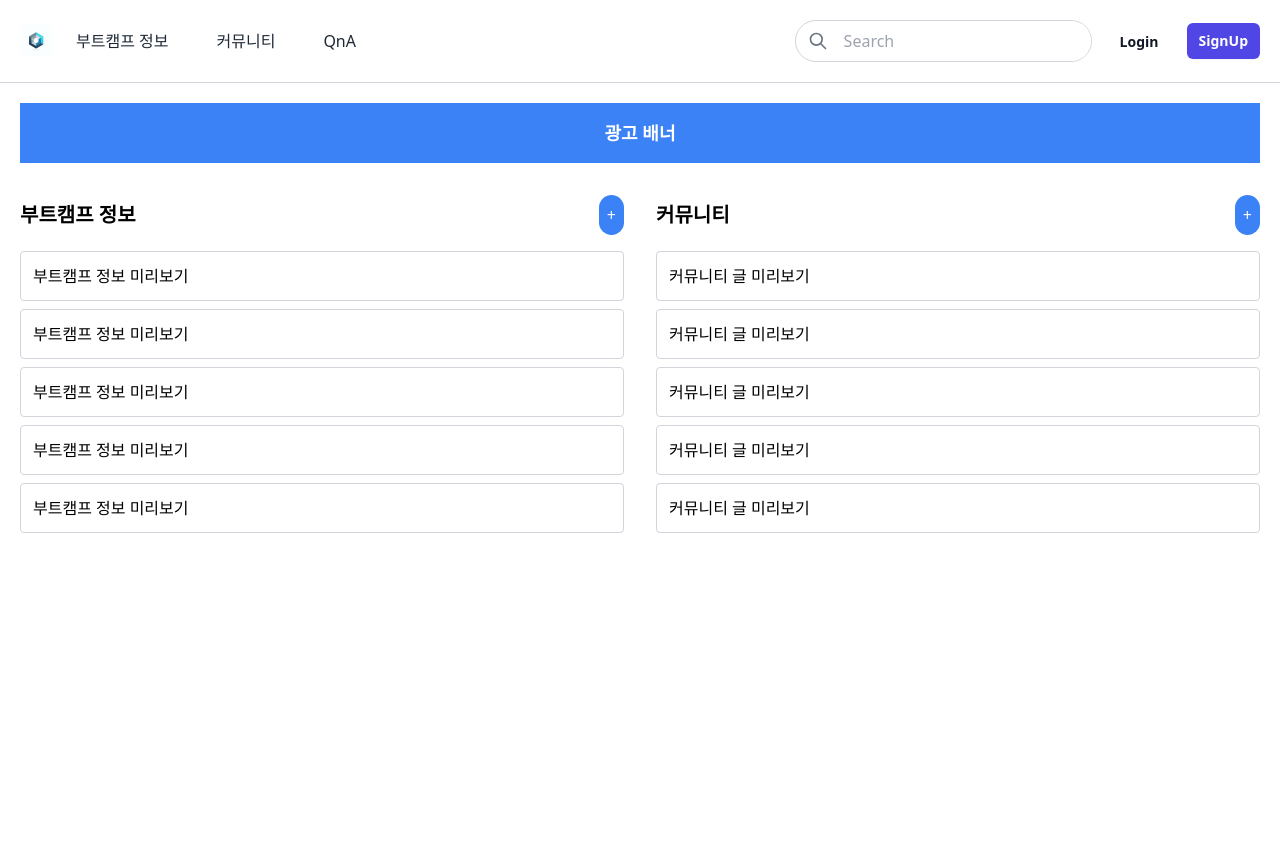
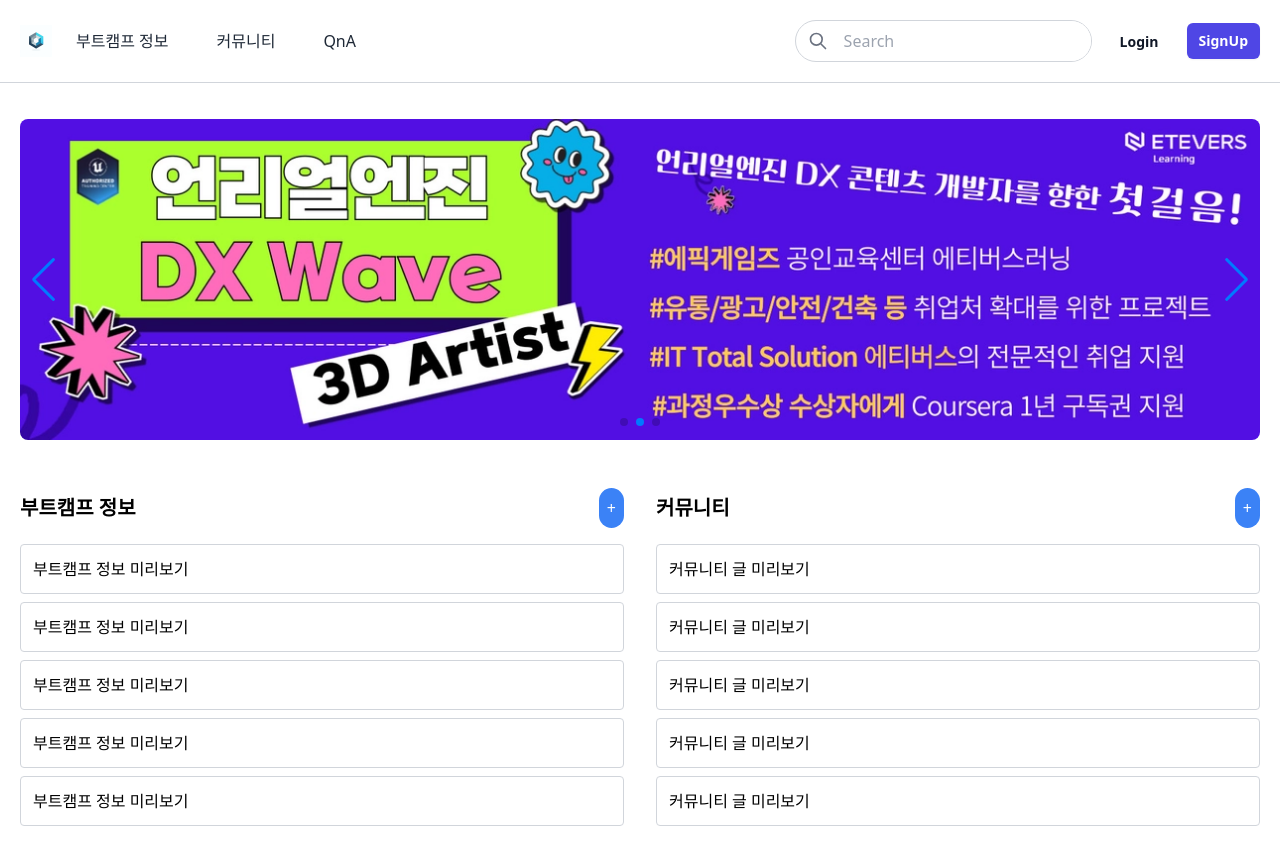
Before and after one commit to AI-x-optional/FE, a Next.js app: page / in a window 1280 px wide. Before the commit the page ends 800 px from the top, so only its background shows below. Built offline with nearby package versions, Linux system fonts and the light colour scheme.

Commit message:
[#15] Design: 광고 배너 슬라이더 구현

```diff
--- /dev/null
+++ b/app/components/bannerSlider.js
@@ -0,0 +1,53 @@
+"use client";
+import { Swiper, SwiperSlide } from 'swiper/react';
+import { Navigation, Pagination, Scrollbar, Autoplay } from 'swiper/modules';
+import SwiperCore from 'swiper';
+import 'swiper/css';
+import 'swiper/css/navigation';
+import 'swiper/css/pagination';
+
+export default function BannerSwiper() {
+    SwiperCore.use([Navigation, Pagination, Scrollbar, Autoplay]);
+    return (
+      <div className="swiper-container">
+        <Swiper
+          loop={true}
+          spaceBetween={30}
+          slidesPerView={1}
+          navigation={true}
+          pagination= {true}
+          centeredSlides={true}
+          autoplay={{
+            delay: 2500,
+            disableOnInteraction: false,
+          }}
+        >
+          {slideData.map((slide) => (
+            <SwiperSlide key={slide.id}>
+              <a href={slide.url}>
+                <img className='rounded-lg' src={slide.image}/>
+              </a>
+            </SwiperSlide>
+          ))}
+        </Swiper>
+      </div>
+    );
+  }
+
+  const slideData = [
+    {
+      id: 1,
+      image: "/banner.jpeg",
+      url: "https://www.eteverslearning.com/Camp-program/?idx=539&utm_source=boottent&utm_medium=referral"
+    },
+    {
+      id: 2,
+      image: "/banner.jpeg",
+      url: "https://www.eteverslearning.com/Camp-program/?idx=539&utm_source=boottent&utm_medium=referral"
+    },
+    {
+      id: 3,
+      image: "/banner.jpeg",
+      url: "https://www.eteverslearning.com/Camp-program/?idx=539&utm_source=boottent&utm_medium=referral"
+    }
+  ];
--- a/app/page.js
+++ b/app/page.js
@@ -1,10 +1,12 @@
 import Link from 'next/link';
+import BannerSlider from './components/bannerSlider';
+
 
 export default function Home() {
   return (
     <div className="container mx-auto p-5">
-      <div className="bg-blue-500 text-white text-center py-4 mb-8">
-        <h1 className="text-lg font-bold">광고 배너</h1>
+      <div className="py-4 mb-8">
+        <BannerSlider/>
       </div>
 
       <div className="grid grid-cols-2 gap-8">
--- a/package.json
+++ b/package.json
@@ -11,7 +11,8 @@
   "dependencies": {
     "next": "14.2.3",
     "react": "^18",
-    "react-dom": "^18"
+    "react-dom": "^18",
+    "swiper": "^11.1.3"
   },
   "devDependencies": {
     "eslint": "^8",
```
Also changed, not shown: public/banner.jpeg (added), 1 other file (tests, documents, lock files or other folders).
